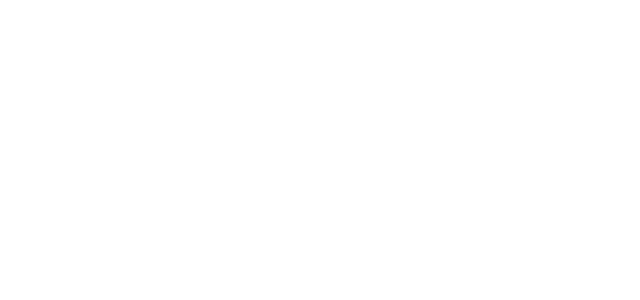
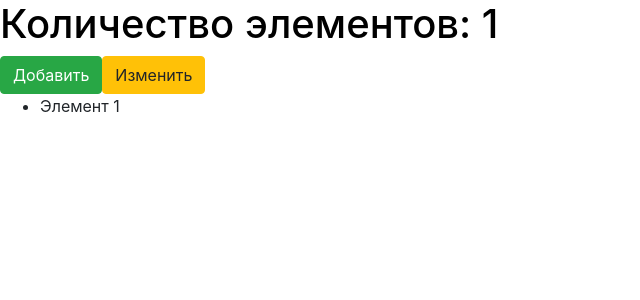
Before and after one commit to MaxiDeBox/react-hooks-theory, a React (Create React App) app: page / in a window 1280 px wide. Shown: the top 300 px of the page, without its empty margins (0-640 px from the left). Built offline with nearby package versions, Linux system fonts and the light colour scheme.

Commit message:
114. Как работает useCallback

```diff
--- a/src/App.js
+++ b/src/App.js
@@ -1,10 +1,28 @@
-import {useState, useEffect, useRef, useMemo} from "react";
+import {useState, useEffect, useRef, useMemo, useCallback} from "react";
+import ItemsList from "./ItemsList";
 
 function App() {
+  const [colored, setColored] = useState(false);
+  const [count, setCount] = useState(1);
+
+  const styles = {
+    color: colored ? 'darkred' : 'black'
+  };
+
+  // Разница между useMemo мы получаем сам callback
+  const generateItemsFromIPI = useCallback(() => {
+    return new Array(count).fill('').map((item, idx) => `Элемент ${idx + 1}`)
+  }, [count]);
 
   return (
     <div>
+      <>
+        <h1 style={styles}>Количество элементов: {count}</h1>
+        <button className={'btn btn-success'} onClick={() => setCount(prevState => prevState + 1)}>Добавить</button>
+        <button className={'btn btn-warning'} onClick={() => setColored(prevState => !prevState)}>Изменить</button>
 
+        <ItemsList getItems={generateItemsFromIPI}/>
+      </>
     </div>
   );
 }
--- /dev/null
+++ b/src/ItemsList.js
@@ -0,0 +1,18 @@
+import React, {useEffect, useState} from "react";
+
+export default function ItemsList({getItems}) {
+  const [items, setItems] = useState([]);
+  useEffect(() => {
+    const newItems = getItems();
+    setItems(newItems);
+    console.log('render');
+  }, [getItems])
+
+  return (
+    <ul>
+      {
+        items.map((item, idx) => <li key={idx}>{item}</li>)
+      }
+    </ul>
+  );
+}
```
